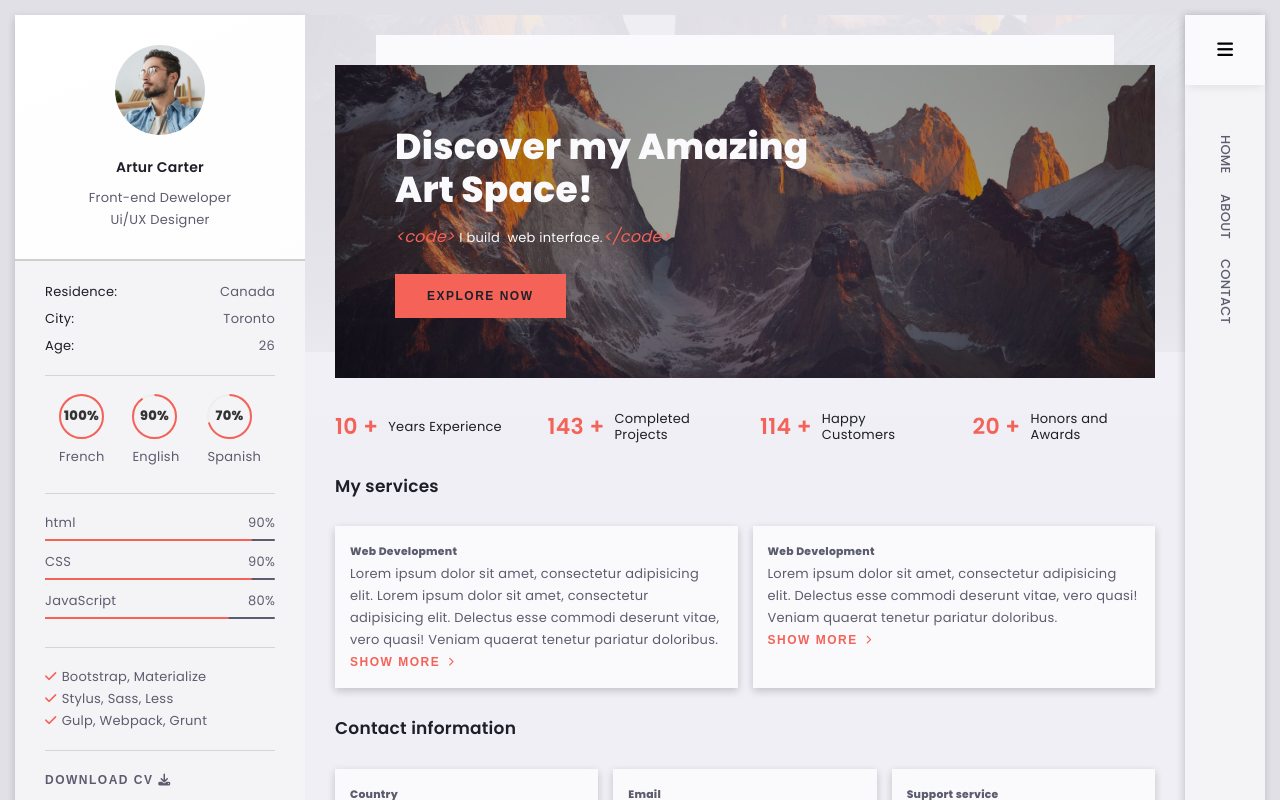
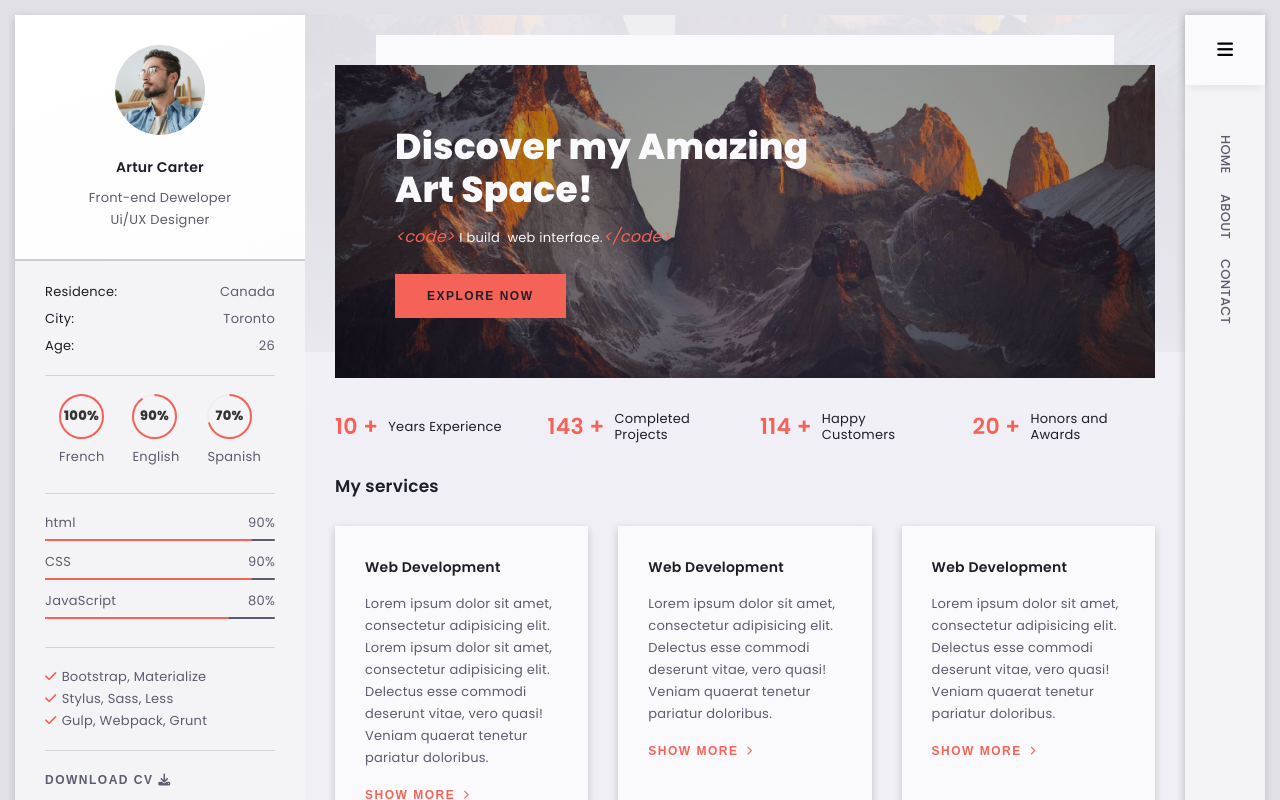
Before and after one commit to muneppakarthik/portfolio, a Next.js app: page / in a window 1280 px wide. Shown: the top 800 px of the page. Built offline with nearby package versions, Linux system fonts and the light colour scheme.

Commit message:
my services design

```diff
--- a/src/components/myServices/MyServices.scss
+++ b/src/components/myServices/MyServices.scss
@@ -2,11 +2,22 @@
   margin-bottom: 30px;
   &__wrapper {
     display: flex;
-    gap: 15px;
+    gap: 30px;
+    flex-wrap: wrap;
     &__service-list-item {
-      width: calc(100% - 15px);
+      width: calc(33.33% - 20px);
       background-color: var(--dark-light-white);
-      padding: 15px;
+      padding: 30px;
+
+      h5 {
+        margin-bottom: 15px;
+        color: var(--secondary);
+        font-size: 14px;
+        font-weight: 600;
+      }
+      p {
+        margin-bottom: 15px;
+      }
     }
   }
 }
--- a/src/components/myServices/MyServices.tsx
+++ b/src/components/myServices/MyServices.tsx
@@ -10,6 +10,30 @@ const MyServices = () => {
       buttonLabel: "Show more",
       description:
         "Lorem ipsum dolor sit amet, consectetur adipisicing elit. Lorem ipsum dolor sit amet, consectetur adipisicing elit. Delectus esse commodi deserunt vitae, vero quasi! Veniam quaerat tenetur pariatur doloribus.",
+    },
+    {
+      title: "Web Development",
+      buttonLabel: "Show more",
+      description:
+        "Lorem ipsum dolor sit amet, consectetur adipisicing elit. Delectus esse commodi deserunt vitae, vero quasi! Veniam quaerat tenetur pariatur doloribus.",
+    },
+    {
+      title: "Web Development",
+      buttonLabel: "Show more",
+      description:
+        "Lorem ipsum dolor sit amet, consectetur adipisicing elit. Delectus esse commodi deserunt vitae, vero quasi! Veniam quaerat tenetur pariatur doloribus.",
+    },
+    {
+      title: "Web Development",
+      buttonLabel: "Show more",
+      description:
+        "Lorem ipsum dolor sit amet, consectetur adipisicing elit. Delectus esse commodi deserunt vitae, vero quasi! Veniam quaerat tenetur pariatur doloribus.",
+    },
+    {
+      title: "Web Development",
+      buttonLabel: "Show more",
+      description:
+        "Lorem ipsum dolor sit amet, consectetur adipisicing elit. Delectus esse commodi deserunt vitae, vero quasi! Veniam quaerat tenetur pariatur doloribus.",
     },
     {
       title: "Web Development",
```
